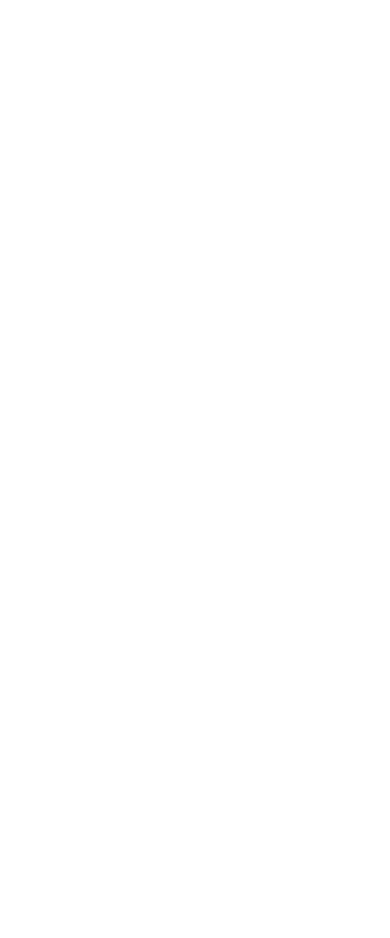
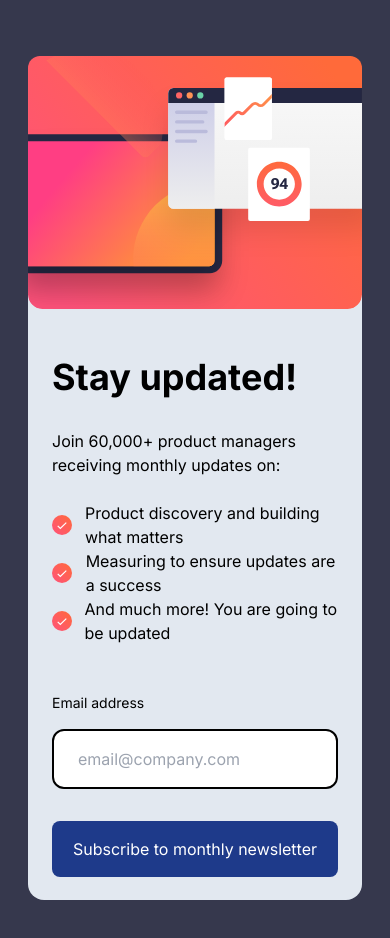
Before and after one commit to Gabrieluser430/newsletter-project, a Next.js app: page / in a window 390 px wide. Shown: the top 938 px of the page. Before the commit the page ends 844 px from the top, so only its background shows below. Built offline with nearby package versions, Linux system fonts and the light colour scheme.

Commit message:
Newsletter for cellphones added

```diff
--- a/src/app/globals.css
+++ b/src/app/globals.css
@@ -6,6 +6,8 @@
 body {
   margin: 0;
   padding: 0;
+  background-color: #36384d;
+  height: 100vh;
 }
 
 * {
--- a/src/app/page.js
+++ b/src/app/page.js
@@ -1,8 +1,42 @@
 import Image from 'next/image'
+import mobile from "../../public/illustration-sign-up-mobile.svg"
+import success from '../../public/icon-success.svg'
 
 export default function Home() {
   return (
-    <main>
-    </main>
+    <div className="flex items-center justify-center p-14">
+    	<main className="h-screen w-screen bg-slate-200 rounded-2xl">
+        <div>
+          <Image src={mobile} width={'100%'} height={'100%'} className="w-full rounded-t-xl"/>
+        </div>
+        <div className="px-6">
+          <h1 className="pt-12 pb-8 text-4xl font-bold">Stay updated!</h1>
+          <p className="pb-6">Join 60,000+ product managers receiving monthly updates on:</p>
+          <div className="flex flex-row items-center">
+            <div>
+              <Image src={success} className="w-5 mr-6"/>
+            </div>
+            <p>Product discovery and building what matters</p>
+          </div>
+          <div className="flex flex-row items-center">
+            <div>
+              <Image src={success} className="w-5 mr-6"/>
+            </div>
+            <p>Measuring to ensure updates are a success</p>
+          </div>
+          <div className="flex flex-row items-center">
+            <div>
+              <Image src={success} className="w-5 mr-6"/>
+            </div>
+            <p>And much more! You are going to be updated</p>
+          </div>
+          <form className="pt-12 flex flex-col">
+            <label className="text-sm">Email address</label>
+            <input className="px-6 py-4 rounded-xl border-black border-2 mt-4" placeholder="email@company.com"/>
+            <button className="bg-blue-900 py-4 text-white rounded-lg mt-8 cursor-pointer">Subscribe to monthly newsletter</button>
+          </form>
+        </div>
+    	</main>
+    </div>
   )
 }
```
